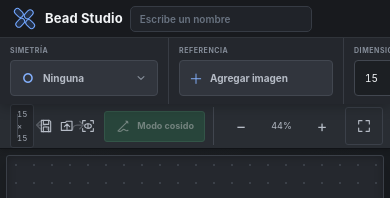
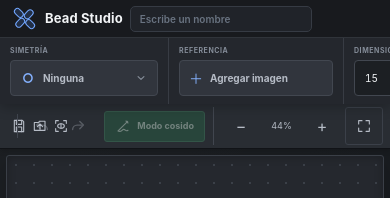
Before and after one commit to TwentyFourEver/Bead-Studio, a React (Vite) app: page / in a window 390 px wide. Shown: the top 198 px of the page. Built offline with nearby package versions, Linux system fonts and the light colour scheme.

Commit message:
Mejoras de interfaz

```diff
--- a/src/App.tsx
+++ b/src/App.tsx
@@ -1322,10 +1322,6 @@ function App() {
           <div className="canvas-topbar">
             <div className="canvas-topbar-scroll">
               <div className="canvas-command-group" aria-label="Archivo y documento">
-                <span className="document-meta">
-                  {gridDimensionToBeadCount(document.columns)} ×{' '}
-                  {gridDimensionToBeadCount(document.rows)}
-                </span>
                 <button type="button" className="topbar-action" onClick={handleSaveProject} title="Guardar proyecto">
                   <InterfaceIcon name="save" />
                   <span>Guardar</span>
--- a/src/index.css
+++ b/src/index.css
@@ -1460,16 +1460,6 @@ kbd {
   align-items: center;
 }
 
-.document-meta {
-  padding: 3px 6px;
-  color: #a3aab5;
-  font-size: 8px;
-  font-variant-numeric: tabular-nums;
-  background: #22252a;
-  border: 1px solid #353a42;
-  border-radius: 3px;
-}
-
 .history-controls {
   display: flex;
   gap: 2px;
@@ -2371,12 +2361,6 @@ kbd {
     gap: 3px;
   }
 
-  .document-meta {
-    display: inline-flex;
-    min-height: 27px;
-    align-items: center;
-  }
-
   .history-button {
     width: 34px;
     height: 34px;
```
